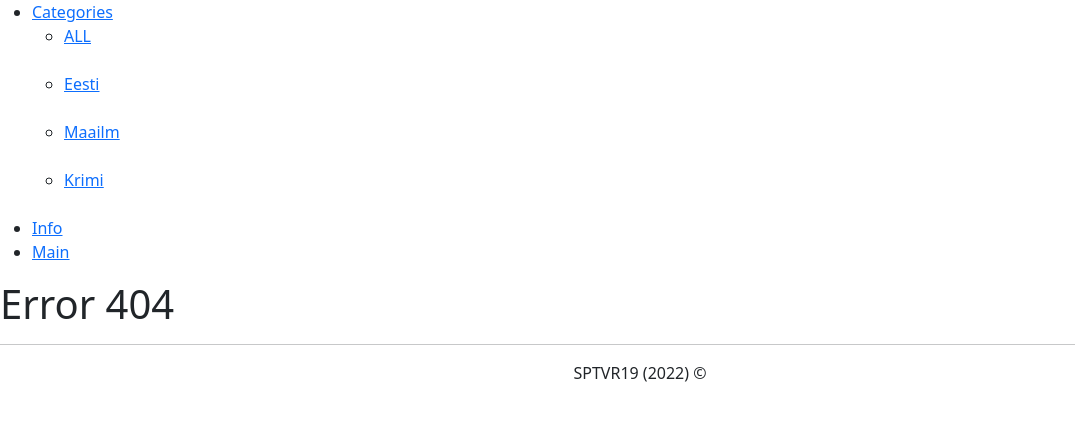
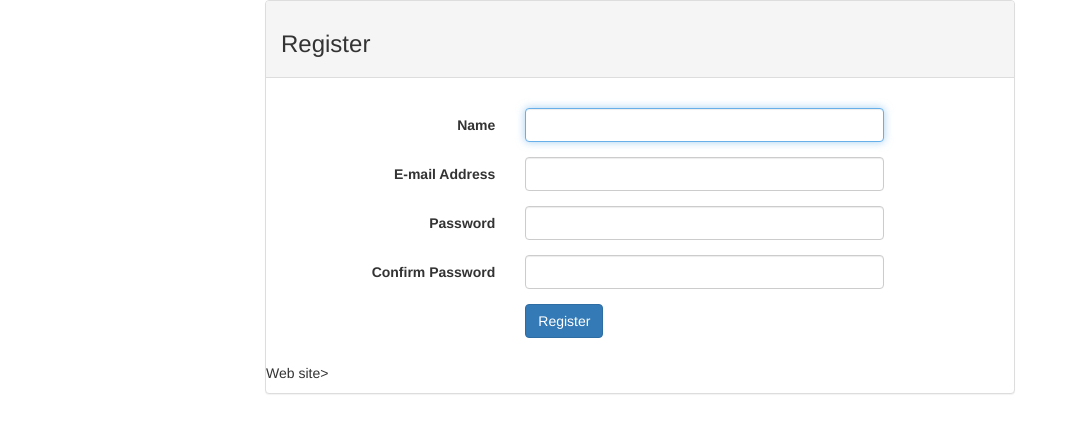
Before and after one commit to Maxim-Rider/SPTVR19-NewsPortal, a PHP site: page /view/formRegister.php in a window 1280 px wide. Shown: the top 433 px of the page, without its empty margins (0-1075 px from the left). Run offline with PHP 8.4, Linux system fonts and the light colour scheme; data comes from the database, SQL or seed files in the repository.

Commit message:
PROJ-52-доработка-view

```diff
--- /dev/null
+++ b/view/formRegister.php
@@ -0,0 +1,57 @@
+<!DOCTYPE html>
+<html>
+    <head>
+        <meta charset="utf-8">
+        <title>Register User</title>
+        <link href="public/css/bootstrap.min.css" rel="stylesheet">
+        <link href="public/css/login.css" red="stylesheet">
+    </head>
+    <body>
+
+        <div class="container">
+            <div class="row">
+                <div class="col-md-8 col-md-offset-2">
+                    <div class="panel panel-default">
+                        <div class="panel-heading"><h3>Register</h3></div>
+                        <div class="panel-body"></div>
+                            <form class="form-horizontal" role="form" method="POST" action="registerAnswer">
+                                <div class="form-group">
+                                    <label for="name" class="col-md-4 control-label">Name</label>
+                                    <div class="col-md-6">
+                                        <input id="name" type="text" class="form-control" name="name" value="" required autofocus>
+                                    </div>
+                                </div>
+                                <div class="form-group">
+                                    <label for="email" class="col-md-4 control-label">E-mail Address</label>
+                                    <div class="col-md-6">
+                                        <input id="email" type="email" class="form-control" name="email" value="" required>
+                                    </div>
+                                </div>
+                                <div class="form-group">
+                                    <label for="password" class="col-md-4 control-label">Password</label>
+                                    <div class="col-md-6">
+                                        <input id="password" type="password" class="form-control" name="password" required>
+                                    </div>
+                                </div>
+                                <div class="form-group">
+                                    <label for="password-confirm" class="col-md-4 control-label">Confirm Password</label>
+                                    <div class="col-md-6">
+                                        <input id="password-confirm" type="password" class="form-control" name="confirm" required>
+                                    </div>
+                                </div>
+                                <div class="form-group">
+                                    <div class="col-md-6 col-md-offset-4">
+                                        <button type="submit" class="btn btn-primary" name="save">
+                                            Register
+                                        </button>
+                                    </div>
+                                </div>
+                                <p style="padding-top:10px;"<a href="./">Web site</a>></p>
+                            </form>
+                    </div>
+                </div>
+            </div>
+        </div>
+
+    </body>
+</html>
--- a/view/layout.php
+++ b/view/layout.php
@@ -23,6 +23,7 @@
                 </li>
                 <li> <a href = "testError">Info</a></li>
                 <li> <a href = "./">Main</a></li>
+                <li><a href="registerForm">Register</a></li>
             </ul>
         </nav>
 
```
Also changed, not shown: view/answerRegister.php (added, +26 -0 lines).
